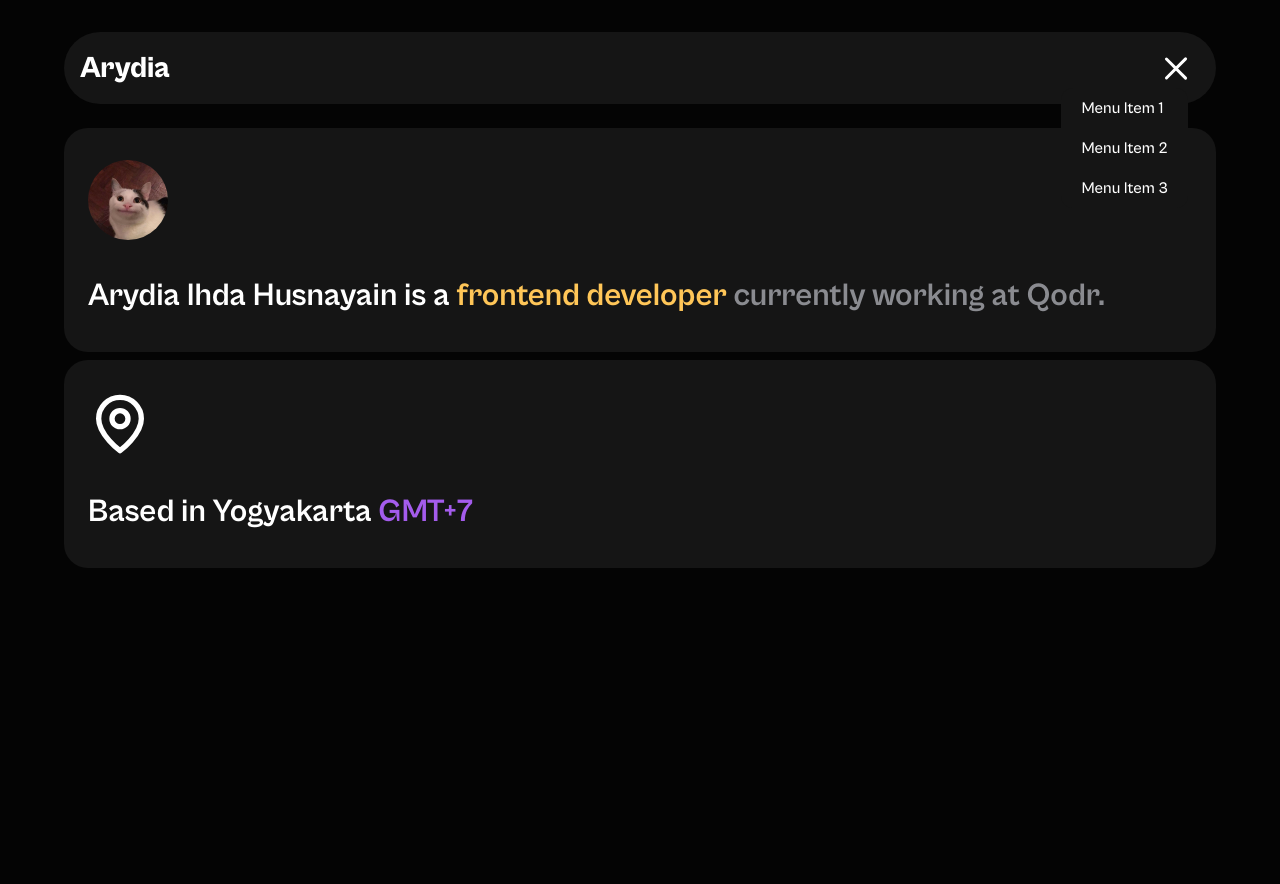
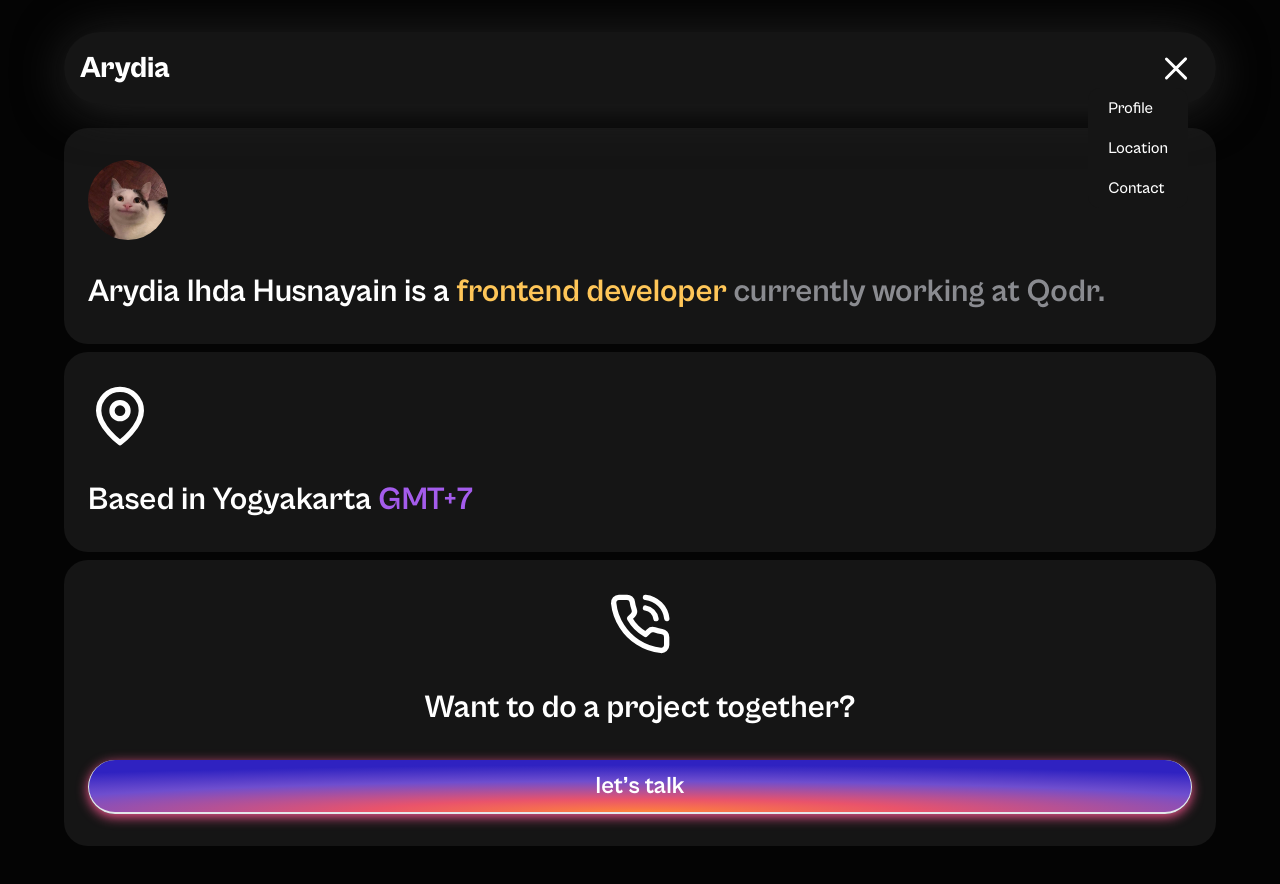
Before and after one commit to arydiaihdahusnayainfe/landing-page-1, a React (Vite) app: page / in a window 1280 px wide. Both pictures are taken after a click on the element 1176 px from the left and 68 px from the top of the page. Shown: the top 884 px of the page. Built offline with nearby package versions, Linux system fonts and the light colour scheme.

Commit message:
Add Section Contact

```diff
--- a/index.html
+++ b/index.html
@@ -1,5 +1,5 @@
 <!doctype html>
-<html lang="en">
+<html lang="en" class="scrollbar-hide">
   <head>
     <meta charset="UTF-8" />
     <meta name="viewport" content="width=device-width, initial-scale=1.0" />
--- a/src/App.jsx
+++ b/src/App.jsx
@@ -1,3 +1,4 @@
+import Contact from "./components/contact/Contact";
 import Location from "./components/location/Location";
 import NavBar from "./components/navbar/NavBar";
 import Profile from "./components/profile/Profile";
@@ -10,8 +11,9 @@ function App() {
             <NavBar />
         </div>
         <div className="overflow-y-scroll h-[1000vh]" >
-            <Profile />
-            <Location />
+            <Profile id="profile" />
+            <Location id="location" />
+            <Contact id="contact" />
         </div>
       </div>
     </>
--- /dev/null
+++ b/src/components/contact/Contact.jsx
@@ -0,0 +1,32 @@
+import { PhoneCall } from "lucide-react";
+
+function Contact() {
+  return (
+    <>
+      <div
+        id="contact"
+        className="bg-section mt-2 py-8 px-6 rounded-3xl text-white">
+        {/* icon */}
+        <div className="mx-auto w-fit">
+          <PhoneCall size={64} />
+        </div>
+        {/* text */}
+        <div className="text-center my-8">
+          <p className="text-[32px] cabinet-grotesk-bold leading-10">
+            Want to do a project together?
+          </p>
+        </div>
+        {/* button contact */}
+        <div>
+          <button
+            className="text-[24px] p-2 cabinet-grotesk-bold b-gradiant b-gradiant border-b-2 border-l-[1px] border-r-[1px] shadow-[0_3px_12px_0_#F3568F] w-full rounded-[64px]"
+            type="button">
+            let’s talk
+          </button>
+        </div>
+      </div>
+    </>
+  );
+}
+
+export default Contact;
--- a/src/components/location/Location.jsx
+++ b/src/components/location/Location.jsx
@@ -3,12 +3,16 @@ import { MapPin } from "lucide-react";
 function Location() {
   return (
     <>
-      <div className="bg-section mt-2 py-8 px-6 rounded-3xl text-white">
+      <div
+        id="location"
+        className="bg-section mt-2 py-8 px-6 rounded-3xl text-white">
+        {/* icon */}
         <div className="text-3xl">
           <MapPin size={64} />
         </div>
+        {/* text */}
         <div className="mt-8">
-          <p className="text-[32px] cabinet-grotesk-bold">
+          <p className="text-[32px] cabinet-grotesk-bold leading-10">
             Based in Yogyakarta <span className="text-[#A45CEC]">GMT+7</span>
           </p>
         </div>
--- a/src/components/navbar/NavBar.jsx
+++ b/src/components/navbar/NavBar.jsx
@@ -9,7 +9,7 @@ const NavBar = () => {
   };
 
   return (
-    <nav className="bg-section fixed top-4 right-[50%] left-[50%] transform -translate-x-[50%] flex justify-between items-center px-4 py-3 mt-4 w-[90%] rounded-[64px]">
+    <nav className="shadow-[0_5px_50px_0_#262626] bg-section fixed top-4 right-[50%] left-[50%] transform -translate-x-[50%] flex justify-between items-center px-4 py-3 mt-4 w-[90%] rounded-[64px]">
       {/* logo */}
       <div>
         <h1 className="text-3xl text-white cabinet-grotesk-extrabold ">
@@ -34,33 +34,24 @@ const NavBar = () => {
         {/* Menu items */}
         {menuOpen && (
           <ul className="absolute top-14 right-7 bg-section text-white rounded-xl">
-            <a href="#">
-              <li
-                key="1"
-                className="group py-2 px-5 hover:bg-slate-700 rounded-xl">
+            <a href="#profile">
+              <li className="group py-2 px-5 hover:bg-slate-700 rounded-xl">
                 <p className="group-hover:translate-x-2 transition-all cabinet-grotesk-medium ">
-                  {" "}
-                  Menu Item 1{" "}
+                  Profile
                 </p>
               </li>
             </a>
-            <a href="#">
-              <li
-                key="2"
-                className="group py-2 px-5 hover:bg-slate-700 rounded-xl">
+            <a href="#location">
+              <li className="group py-2 px-5 hover:bg-slate-700 rounded-xl">
                 <p className="group-hover:translate-x-2 transition-all cabinet-grotesk-medium ">
-                  {" "}
-                  Menu Item 2{" "}
+                  Location
                 </p>
               </li>
             </a>
-            <a href="#">
-              <li
-                key="3"
-                className="group py-2 px-5 hover:bg-slate-700 rounded-xl">
+            <a href="#contact">
+              <li className="group py-2 px-5 hover:bg-slate-700 rounded-xl">
                 <p className="group-hover:translate-x-2 transition-all cabinet-grotesk-medium ">
-                  {" "}
-                  Menu Item 3{" "}
+                  Contact
                 </p>
               </li>
             </a>
--- a/src/components/profile/Profile.jsx
+++ b/src/components/profile/Profile.jsx
@@ -3,12 +3,14 @@ import imgProfile from "../../assets/svg/profileQu.svg";
 function Profile() {
   return (
     <>
-      <div className="bg-section mt-32 py-8 px-6 rounded-3xl">
+      <div id="profile" className="bg-section mt-32 py-8 px-6 rounded-3xl">
+        {/* img */}
         <div>
           <img width={80} src={imgProfile} alt="PutuQ" />
         </div>
+        {/* text */}
         <div className="mt-8">
-          <h1 className="text-[32px] text-white cabinet-grotesk-bold">
+          <h1 className="text-[32px] text-white cabinet-grotesk-bold leading-10">
             Arydia Ihda Husnayain is a
             <span className="text-[#FFC658]"> frontend developer</span>
             <span className="text-[#8A8B90]"> currently working at Qodr.</span>
--- a/src/index.css
+++ b/src/index.css
@@ -1,12 +1,24 @@
 @tailwind base;
 @tailwind components;
 @tailwind utilities;
+
+.scrollbar-hide::-webkit-scrollbar {
+  display: none;
+}
+
+/* For IE, Edge and Firefox */
+.scrollbar-hide {
+  -ms-overflow-style: none; /* IE and Edge */
+  scrollbar-width: none; /* Firefox */
+}
 
 @layer base {
   html {
     font-family: "Cabinet Grotesk Regular", sans-serif;
     font-style: normal;
     background-color: #040404;
+    scroll-behavior: smooth;
+    scroll-padding-top: 7rem;
   }
 }
 
@@ -44,3 +56,22 @@
     font-style: normal;
   }
 }
+
+.b-gradiant {
+  background: radial-gradient(
+    100% 100% at 50% 100%,
+    #ff823c 0%,
+    #e9536b 24.48%,
+    #6f4ece 59.38%,
+    #2f22c1 90.1%
+  );
+}
+.b-gradiant:hover {
+  background: linear-gradient(
+    180deg,
+    #ff823c 0%,
+    #e9536b 24.48%,
+    #6f4ece 59.38%,
+    #2f22c1 90.1%
+  );
+}
```
